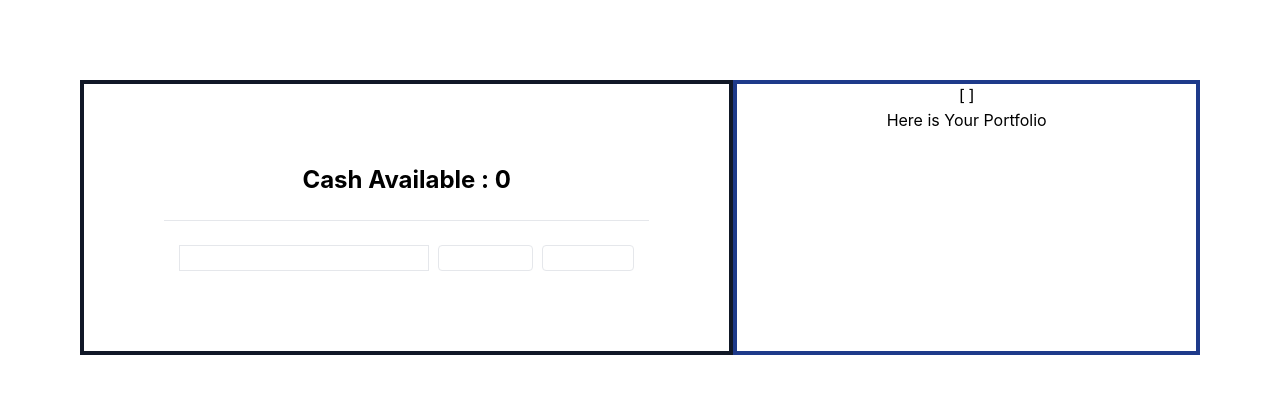
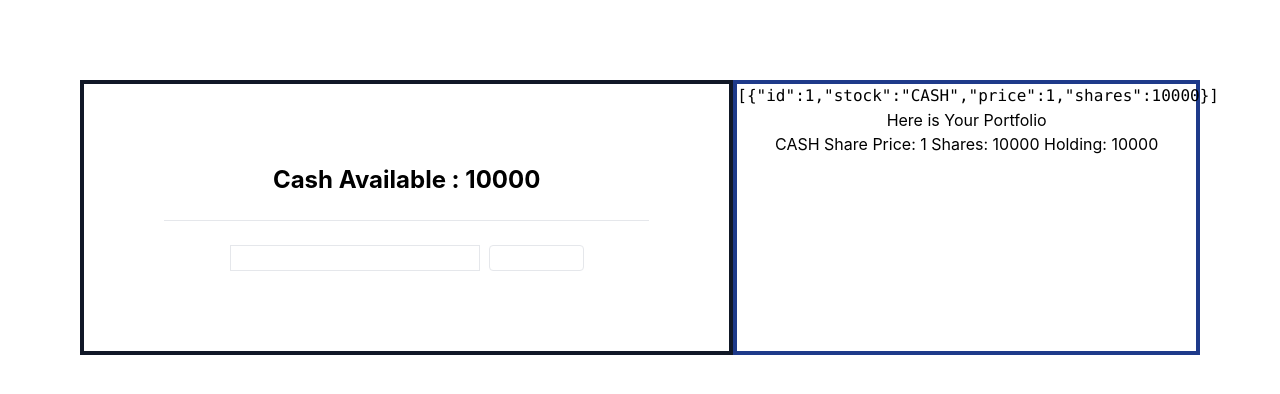
Before and after one commit to WDanielH/Capstone-React, a React (Create React App) app: page / in a window 1280 px wide. Shown: the top 394 px of the page. Built offline with nearby package versions, Linux system fonts and the light colour scheme.

Commit message:
duh moment -- initialized array with cash

```diff
--- a/src/App.js
+++ b/src/App.js
@@ -17,28 +17,25 @@ const STOCK_PRICES = [
   {name: 'INTL', price: '80'}
 ]
 
-var data = [
+//var data = [
   //{id: 1, stock: "AAPL", price: 120, shares: 0},
   //{id: 2, stock: "INTL", price: 80, shares: 0},
   //{id: 3, stock: "MSFT", price: 110, shares: 0},
-  {id: 1, stock: "Cash", price: 1, shares: 10000}]
+  //{id: 1, stock: "Cash", price: 1, shares: 10000}]
 
   var nextID=0 ;
-
-
-
 
 
 function App() {
 
   const [name, setName] = useState('John');
-  const [showJaneText, setJaneShowText] = useState(false);
+  const [showJaneText, setJaneShowText] = useState(false);  // this is for the future implementing log ints
 
   const [inputText, setInputText] = useState('');
 
   const [counter, setCounter] = useState(0);
 
-  const [cash, setCash] = useState(0);
+  const [cash, setCash] = useState(10000);
 
   const [searchStockStr, setSearchStockStr] = useState('');
 
@@ -46,9 +43,9 @@ function App() {
 
   const [selectedStock, setSelectedStock] = useState();
 
-  const [portfolio, setPortfolio] = useState([]);
+  const [portfolio, setPortfolio] = useState([{id:1, stock: 'CASH', price: 1, shares: 10000}]);
 
-  //const portfolio = ["AAPL", "INTL", "MSFT", "CASH"];
+  //const portfolio = ["AAPL", "INTL", "MSFT", "CASH"];  this is old can delete
 
 
   useEffect(() => {
@@ -57,9 +54,10 @@ function App() {
       setJaneShowText(true);
     }
     // (name=='Jane' && setJaneShowText(true))
+    // this isnt currently implemented
   }, [name]);
 
-  useEffect(() => {
+  useEffect(() => {  //not currently being used for anything can delete
     console.log('this code is run when the counter value changes')
     if(counter==10){
       alert('The counter is at 10!');
@@ -69,32 +67,16 @@ function App() {
     }
   }, [counter]);
 
-  const changeName = () => {
+  const changeName = () => { //not currently being used may implement later
     console.log('change name is being called');
     setName('Jane');
   };
 
-  const getCash = () => {
-
-      setCash(10000);
-      setPortfolio(prevPortfolio => [...prevPortfolio, {
-          //id: nextID,
-          stock: "CASH",
-          price: 1,
-          shares: 10000,
-      },
-
-      //nextID++,
-      ])
-
-
-         // make chaanges to portfolio and change the cash available.
-
-    };
 
 
 
-  const updateCounter = () => {
+
+  const updateCounter = () => { //currently not doing anything
     let currentValue = counter;
     currentValue = currentValue + 1;
     setCounter(currentValue);
@@ -103,7 +85,7 @@ function App() {
     // instead of writing code on counter change here
   };
 
-  const receiveInfoFromChild = async (info) => {
+  const receiveInfoFromChild = async (info) => { //currently not doing anything
     console.log(info);
   };
 
@@ -254,7 +236,7 @@ function App() {
                  value={searchStockStr} />
 
           &nbsp;&nbsp;<button className={'border border-teal-500 text-white pl-2 pr-2 bg-teal-600 rounded'} onClick={getQuote}>Get Quote</button>
-          &nbsp;&nbsp;<button className={'border border-teal-500 text-white pl-2 pr-2 bg-teal-600 rounded'} onClick={getCash}>Add Cash</button>
+
 
 
           {selectedStock && <div>
```
